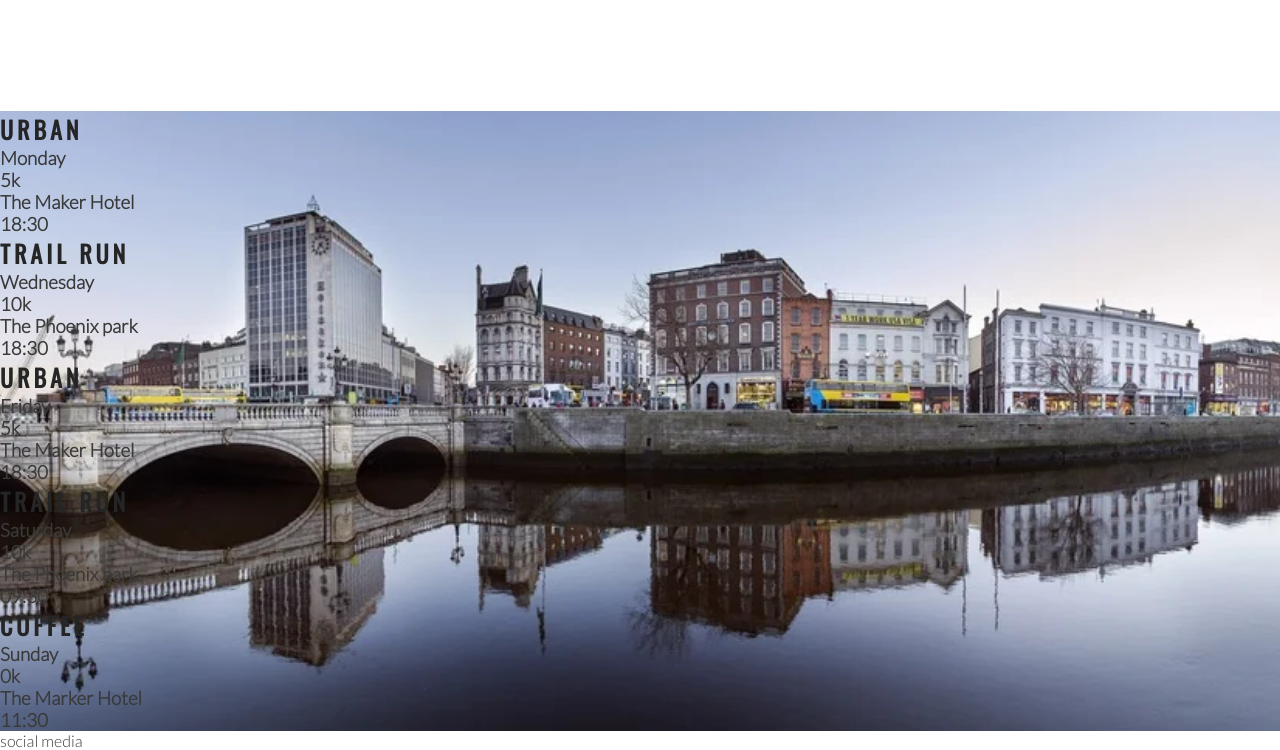
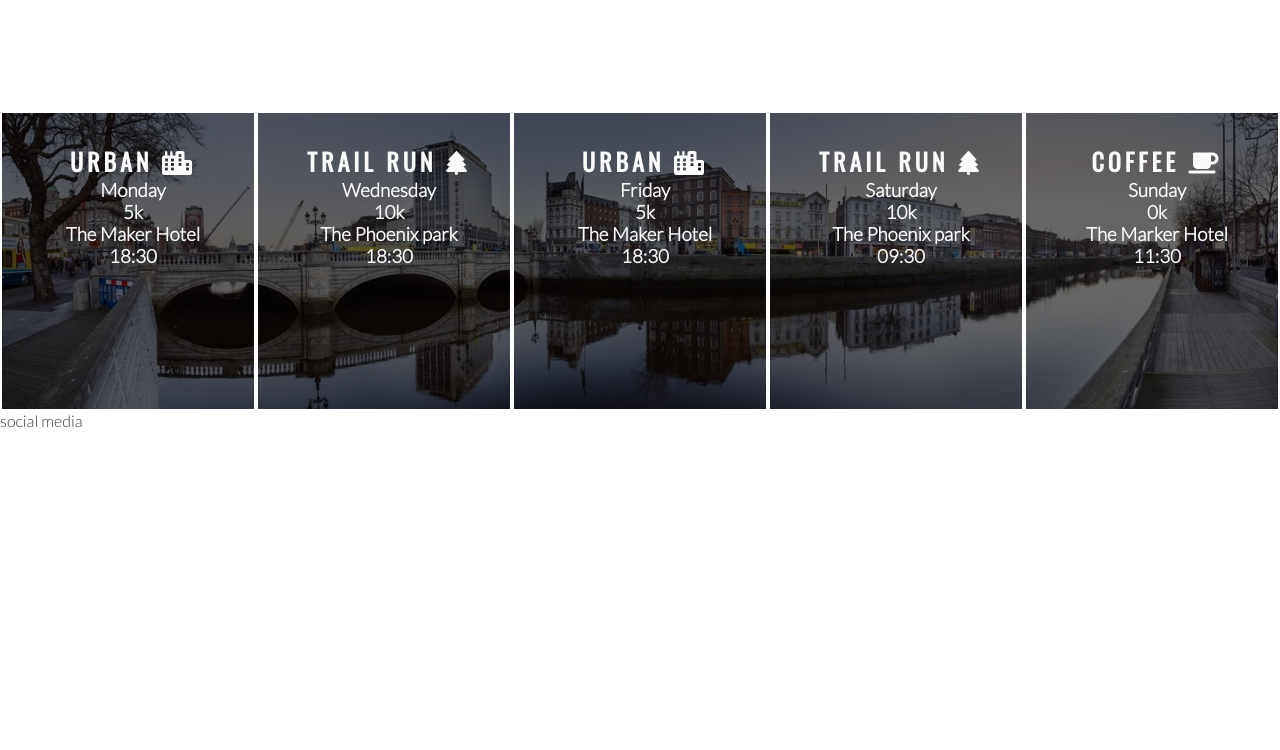
Before and after one commit to Lee-moran/love-running, a plain HTML site: page index.html in a window 1280 px wide. Shown: the part 1184-1934 px from the top of the page. After the commit the page ends 1614 px from the top, so only its background shows below. Drawn offline with nearby package versions, Linux system fonts and the light colour scheme.

Commit message:
style times pannels and add icons

```diff
--- a/assets/css/style.css
+++ b/assets/css/style.css
@@ -185,3 +185,19 @@ hr{
     width: 100%;
     overflow: hidden;
 }
+
+#times div{
+    color: #fafafa;
+    background-color: rgba(0, 0, 0, .6);
+    width: 20%;
+    height: 300px;
+    float: left;
+    padding: 30px 0 0 10px;
+    text-align: center;
+    border: 2px solid white;
+    box-sizing: border-box;
+}
+
+#times h2 {
+    color:#fafafa
+}
--- a/index.html
+++ b/index.html
@@ -77,7 +77,7 @@
     </section>
     <section id="times">
         <div>
-            <h2>Urban</h2>
+            <h2>Urban <i class="fa-solid fa-city"></i> </h2>
             <h3>Monday</h3>
             <h3>5k</h3>
             <h3>The Maker Hotel</h3>
@@ -85,7 +85,7 @@
 
         </div>
         <div>
-            <h2>Trail Run</h2>
+            <h2>Trail Run <i class="fa-solid fa-tree"></i> </h2>
             <h3>Wednesday</h3>
             <h3>10k</h3>
             <h3>The Phoenix park</h3>
@@ -93,7 +93,7 @@
 
         </div>
         <div>
-            <h2>Urban</h2>
+            <h2>Urban <i class="fa-solid fa-city"></i> </h2>
             <h3>Friday</h3>
             <h3>5k</h3>
             <h3>The Maker Hotel</h3>
@@ -101,7 +101,7 @@
 
         </div>
         <div>
-            <h2>Trail Run</h2>
+            <h2>Trail Run <i class="fa-solid fa-tree"></i> </h2>
             <h3>Saturday</h3>
             <h3>10k</h3>
             <h3>The Phoenix park</h3>
@@ -109,7 +109,7 @@
 
         </div>
         <div>
-            <h2>Coffee</h2>
+            <h2>Coffee <i class="fa-solid fa-mug-saucer"></i> </h2>
             <h3>Sunday</h3>
             <h3>0k</h3>
             <h3>The Marker Hotel</h3>
```
